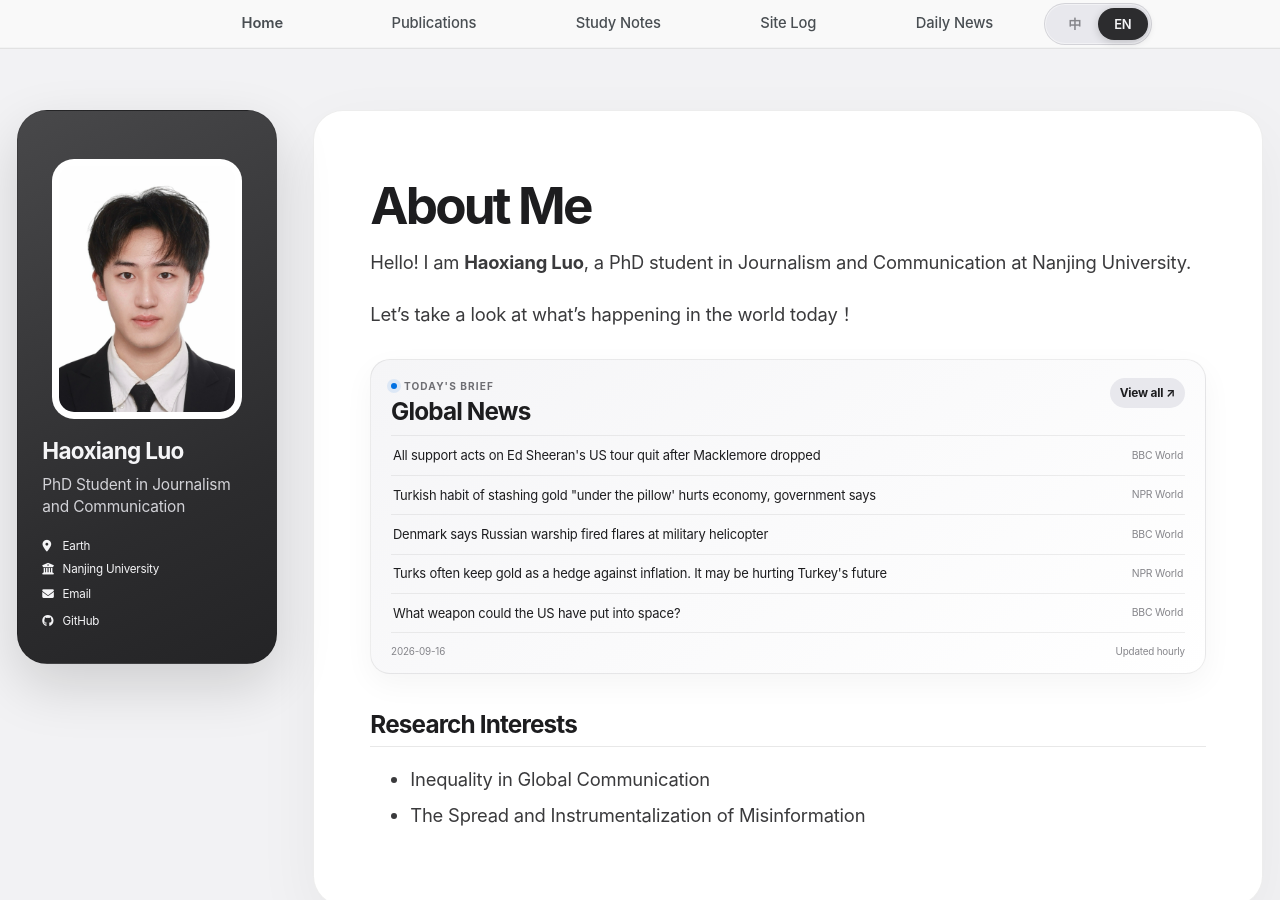
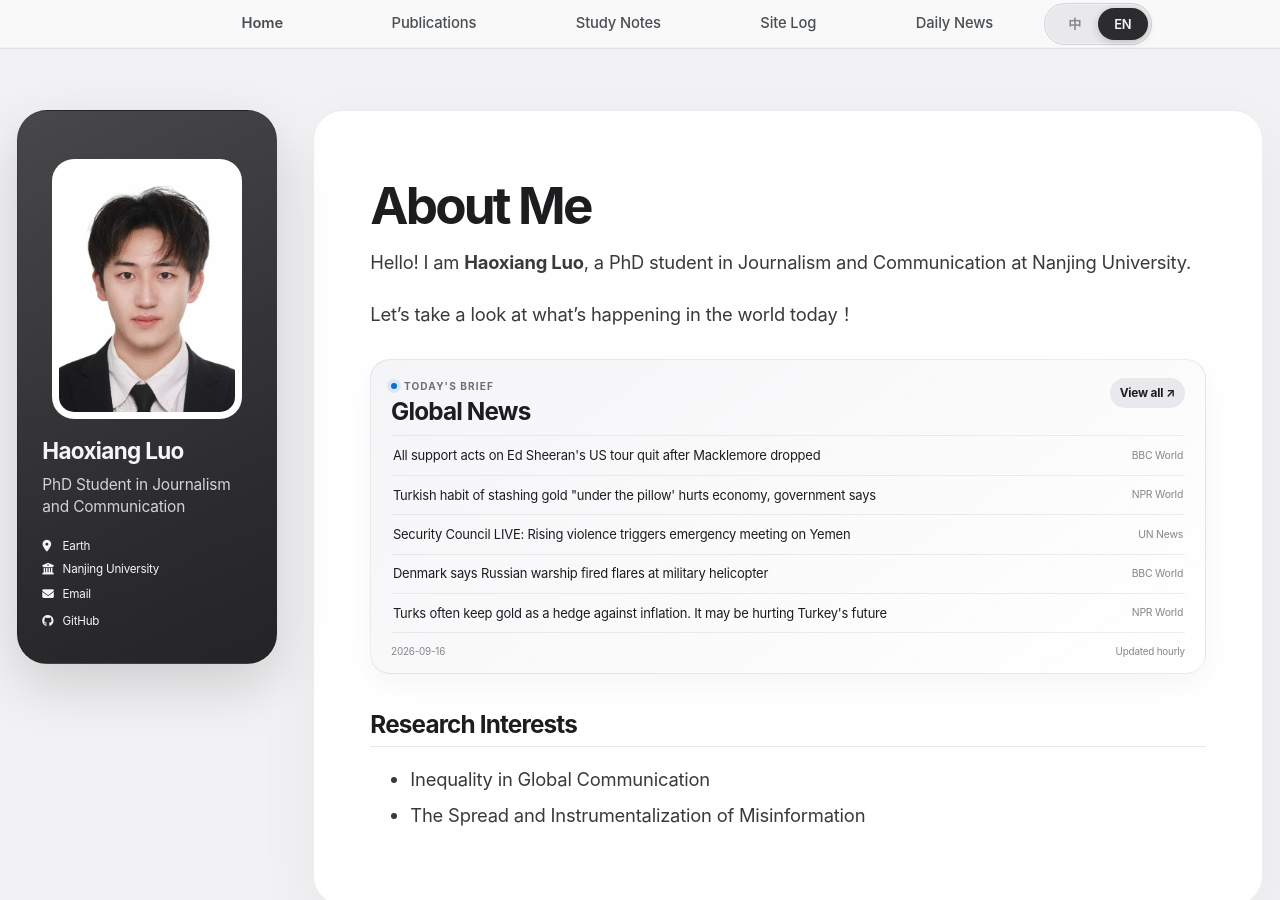
Before and after one commit to HaoxiangLuo/HaoxiangLuo.github.io, a Jekyll site: the page built from _pages/about.md, in a window 1280 px wide and 900 px high. Built offline with Jekyll 4.4.1, drawn with Linux system fonts in a browser that asks for light colours; a style sheet for code colours, icons or effects is not loaded; part of the change alters nothing that is shown.

Commit message:
Update daily news 2026-09-16

```diff
--- a/_data/daily_news.json
+++ b/_data/daily_news.json
@@ -11,6 +11,11 @@
       "url": "https://www.npr.org/2026/09/15/g-s1-143414/turkey-gold-economy"
     },
     {
+      "title": "Security Council LIVE: Rising violence triggers emergency meeting on Yemen",
+      "source": "UN News",
+      "url": "https://news.un.org/feed/view/en/story/2026/09/1168343"
+    },
+    {
       "title": "Denmark says Russian warship fired flares at military helicopter",
       "source": "BBC World",
       "url": "https://www.bbc.co.uk/news/articles/cwn8mjl31p5yo?at_medium=RSS&at_campaign=rss"
@@ -19,6 +24,11 @@
       "title": "Turks often keep gold as a hedge against inflation. It may be hurting Turkey's future",
       "source": "NPR World",
       "url": "https://www.npr.org/2026/09/15/nx-s1-5949212/turks-often-keep-gold-as-a-hedge-against-inflation-it-may-be-hurting-turkeys-future"
+    },
+    {
+      "title": "UNICEF says thousands of children require mental health support after Nepal floods",
+      "source": "UN News",
+      "url": "https://news.un.org/feed/view/en/story/2026/09/1168340"
     },
     {
       "title": "What weapon could the US have put into space?",
@@ -31,19 +41,9 @@
       "url": "https://www.npr.org/2026/09/15/nx-s1-5969741/state-of-u-s-democracy-reaches-new-low-report-finds"
     },
     {
-      "title": "South African president vows justice as more women's bodies found near Johannesburg",
-      "source": "BBC World",
-      "url": "https://www.bbc.co.uk/news/articles/crgqde1nex2vo?at_medium=RSS&at_campaign=rss"
-    },
-    {
-      "title": "SCOTUS rejects Trump's mail voting limits. And, the Kennedy Center financial crisis",
-      "source": "NPR World",
-      "url": "https://www.npr.org/2026/09/15/g-s1-143294/up-first-newsletter-bernie-sanders-steve-bannon-ai-mail-in-ballots-kennedy-center-emmys"
-    },
-    {
-      "title": "Two sailors missing after tanker attacked in Strait of Hormuz, Oman says",
-      "source": "BBC World",
-      "url": "https://www.bbc.co.uk/news/articles/c3n07ydqdzlvo?at_medium=RSS&at_campaign=rss"
+      "title": "Escalating conflict drives new displacement in Yemen",
+      "source": "UN News",
+      "url": "https://news.un.org/feed/view/en/story/2026/09/1168339"
     }
   ],
   "2026-09-15": [
```
